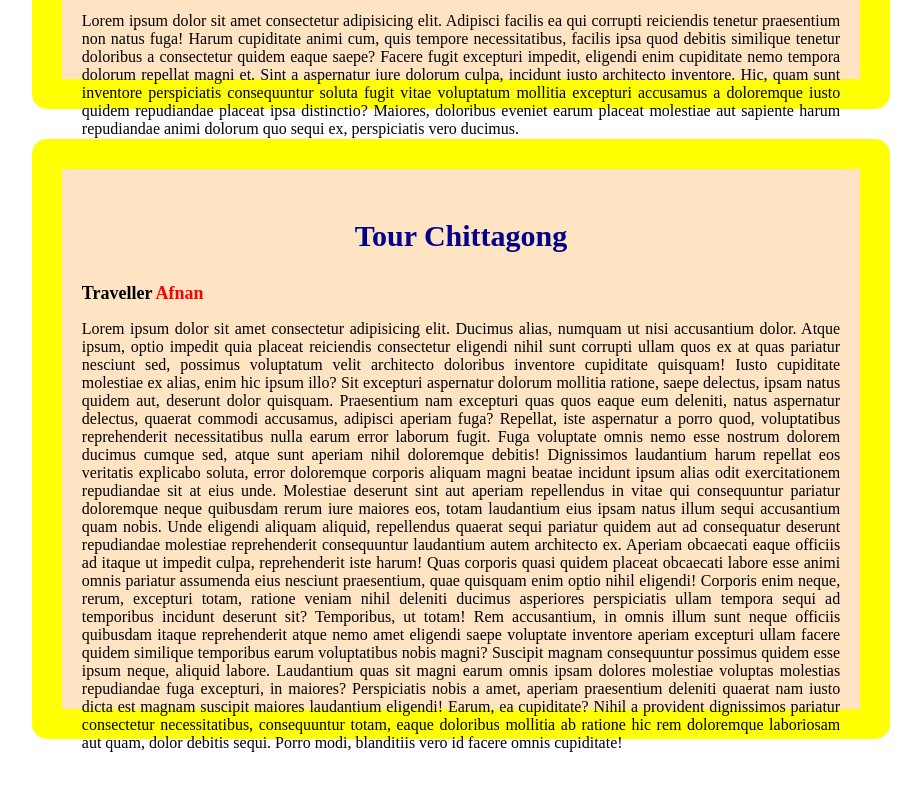
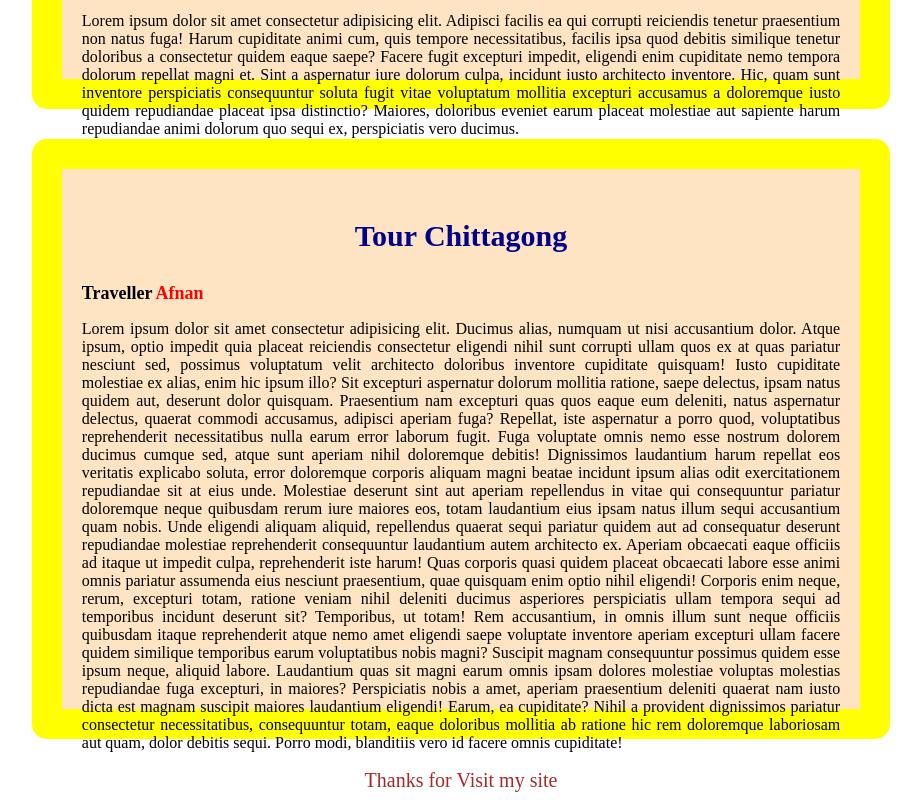
Before and after one commit to akibafnan/travel-blog, a plain HTML site: page index.html in a window 1280 px wide. Shown: the part 2469-3269 px from the top of the page, without its empty margins (179-1100 px from the left). Before the commit the page ends 3238 px from the top, so only its background shows below. Drawn offline with Linux system fonts and the light colour scheme.

Commit message:
footer added

```diff
--- a/index.html
+++ b/index.html
@@ -34,6 +34,11 @@
 
         .blog p {
             text-align: justify;
+        }
+        footer{
+            text-align: center;
+            color: brown;
+            font-size: 20px;
         }
     </style>
 </head>
@@ -196,6 +201,8 @@
             id facere omnis cupiditate!</p>
     </div>
 
+
 </body>
+<footer>Thanks for Visit my site</footer>
 
 </html>
```
